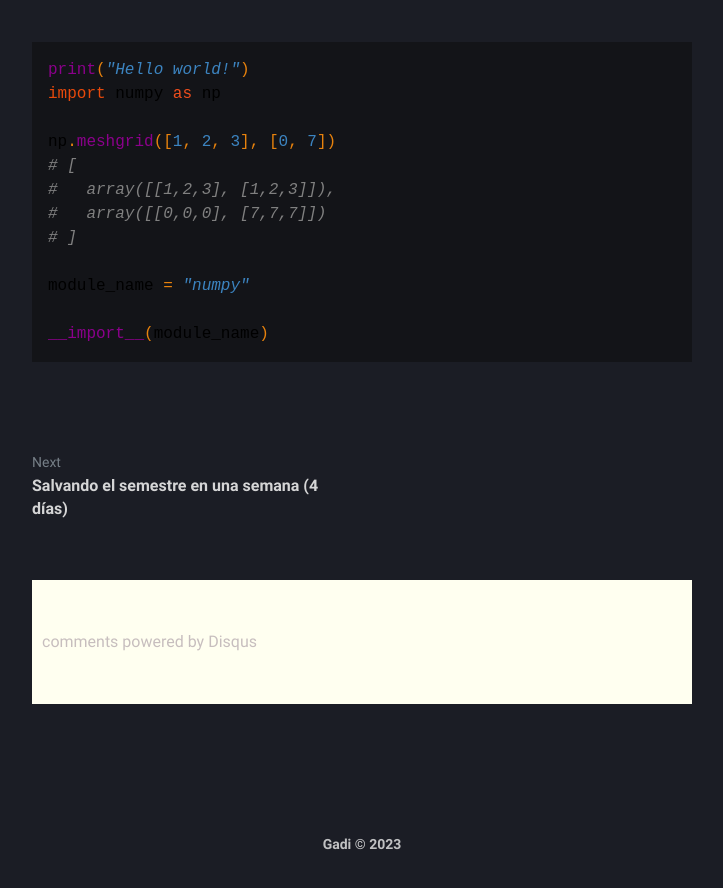
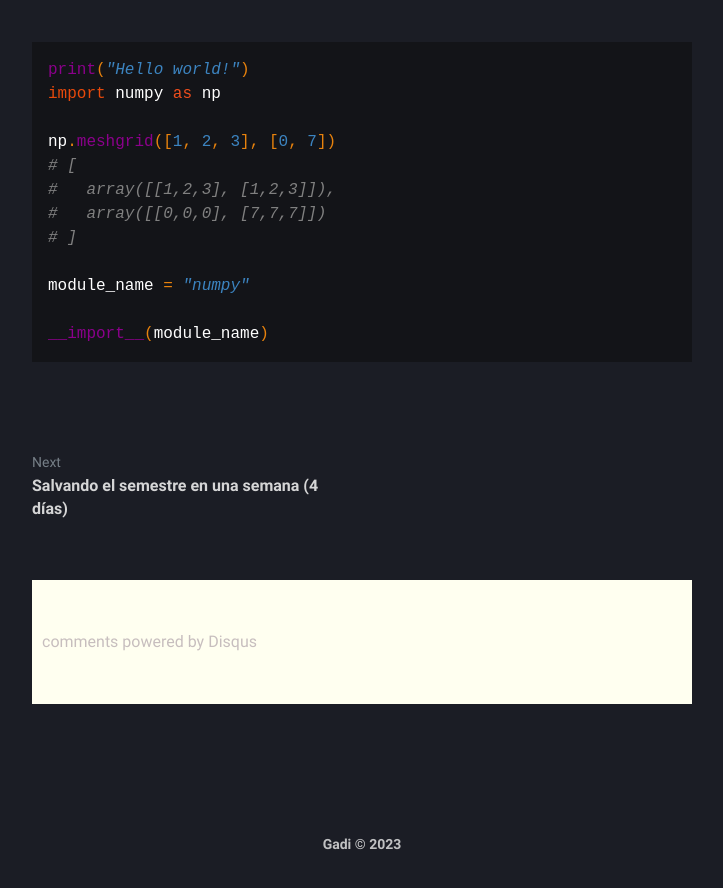
Before and after one commit to gadivalr/mess, a Jekyll site: the page built from _posts/2023-06-11-test.md, in a window 1280 px wide. Shown: the part 686-1574 px from the top of the page, without its empty margins (278-1001 px from the left). Built offline with Jekyll 4.4.1, drawn with Linux system fonts in a browser that asks for light colours; comment, search, counter and statistics services are not loaded.

Commit message:
Update _syntax.scss

```diff
--- a/_sass/klise/_syntax.scss
+++ b/_sass/klise/_syntax.scss
@@ -59,7 +59,9 @@ pre code.highlighter-rouge {
   .highlight table pre {
     margin: 0;
   }
-
+  .highlight .n{
+  color: white;
+ }
   .highlight,
   .highlight .w {
     color: #666666;
```
